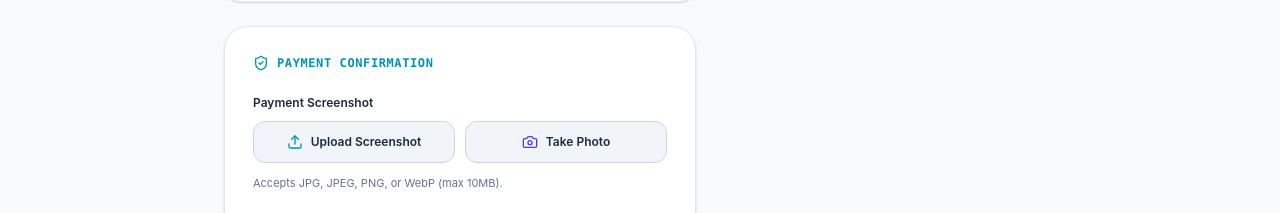
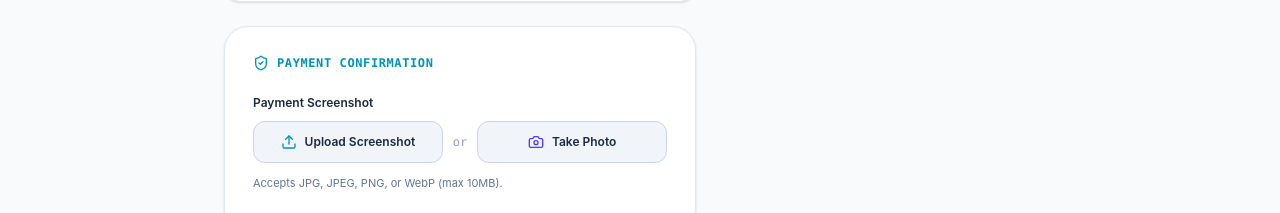
Before and after one commit to SANJAY-N0/3d-web, a React (Vite) app: page /payment in a window 1280 px wide. Shown: the part 1161-1374 px from the top of the page. Built offline with nearby package versions, Linux system fonts and the light colour scheme; no server answers; the database is empty.

Commit message:
feat(payment): implement TASK 12 - payment & UPI flow updates

```diff
--- a/src/components/order/PaymentProofForm.tsx
+++ b/src/components/order/PaymentProofForm.tsx
@@ -181,20 +181,24 @@ export const PaymentProofForm: React.FC<PaymentProofFormProps> = ({
 
         {!screenshotPreview ? (
           <div className="space-y-3">
-            <div className="grid grid-cols-1 sm:grid-cols-2 gap-2.5">
+            <div className="flex flex-col sm:flex-row items-center gap-2.5">
               <button
                 type="button"
                 onClick={() => fileUploadRef.current?.click()}
-                className="w-full py-3 px-4 rounded-xl bg-slate-100 hover:bg-slate-200 dark:bg-neutral-800 dark:hover:bg-neutral-700 text-slate-800 dark:text-neutral-200 text-xs font-semibold flex items-center justify-center gap-2 border border-slate-300 dark:border-neutral-700 transition-colors cursor-pointer"
+                className="w-full sm:flex-1 py-3 px-4 rounded-xl bg-slate-100 hover:bg-slate-200 dark:bg-neutral-800 dark:hover:bg-neutral-700 text-slate-800 dark:text-neutral-200 text-xs font-semibold flex items-center justify-center gap-2 border border-slate-300 dark:border-neutral-700 transition-colors cursor-pointer"
               >
                 <Upload className="w-4 h-4 text-cyan-600 dark:text-cyan-400" />
                 <span>Upload Screenshot</span>
               </button>
 
+              <span className="text-xs font-medium text-slate-400 dark:text-neutral-500 font-mono lowercase">
+                or
+              </span>
+
               <button
                 type="button"
                 onClick={() => cameraInputRef.current?.click()}
-                className="w-full py-3 px-4 rounded-xl bg-slate-100 hover:bg-slate-200 dark:bg-neutral-800 dark:hover:bg-neutral-700 text-slate-800 dark:text-neutral-200 text-xs font-semibold flex items-center justify-center gap-2 border border-slate-300 dark:border-neutral-700 transition-colors cursor-pointer"
+                className="w-full sm:flex-1 py-3 px-4 rounded-xl bg-slate-100 hover:bg-slate-200 dark:bg-neutral-800 dark:hover:bg-neutral-700 text-slate-800 dark:text-neutral-200 text-xs font-semibold flex items-center justify-center gap-2 border border-slate-300 dark:border-neutral-700 transition-colors cursor-pointer"
               >
                 <Camera className="w-4 h-4 text-indigo-600 dark:text-indigo-400" />
                 <span>Take Photo</span>
--- a/src/pages/PaymentPage.tsx
+++ b/src/pages/PaymentPage.tsx
@@ -257,21 +257,25 @@ export const PaymentPage: React.FC = () => {
 
               {!screenshotPreview ? (
                 <div className="space-y-3">
-                  {/* Upload Screenshot button */}
-                  <div className="grid grid-cols-1 sm:grid-cols-2 gap-2.5">
+                  {/* Upload Screenshot / Take Photo buttons */}
+                  <div className="flex flex-col sm:flex-row items-center gap-2.5">
                     <button
                       type="button"
                       onClick={() => fileUploadInputRef.current?.click()}
-                      className="w-full py-3 px-4 rounded-xl bg-slate-100 hover:bg-slate-200 dark:bg-neutral-800 dark:hover:bg-neutral-700 text-slate-800 dark:text-neutral-200 text-xs font-semibold flex items-center justify-center gap-2 border border-slate-300 dark:border-neutral-700 transition-colors cursor-pointer"
+                      className="w-full sm:flex-1 py-3 px-4 rounded-xl bg-slate-100 hover:bg-slate-200 dark:bg-neutral-800 dark:hover:bg-neutral-700 text-slate-800 dark:text-neutral-200 text-xs font-semibold flex items-center justify-center gap-2 border border-slate-300 dark:border-neutral-700 transition-colors cursor-pointer"
                     >
                       <Upload className="w-4 h-4 text-cyan-600 dark:text-cyan-400" />
                       <span>Upload Screenshot</span>
                     </button>
 
+                    <span className="text-xs font-medium text-slate-400 dark:text-neutral-500 font-mono lowercase">
+                      or
+                    </span>
+
                     <button
                       type="button"
                       onClick={() => cameraInputRef.current?.click()}
-                      className="w-full py-3 px-4 rounded-xl bg-slate-100 hover:bg-slate-200 dark:bg-neutral-800 dark:hover:bg-neutral-700 text-slate-800 dark:text-neutral-200 text-xs font-semibold flex items-center justify-center gap-2 border border-slate-300 dark:border-neutral-700 transition-colors cursor-pointer"
+                      className="w-full sm:flex-1 py-3 px-4 rounded-xl bg-slate-100 hover:bg-slate-200 dark:bg-neutral-800 dark:hover:bg-neutral-700 text-slate-800 dark:text-neutral-200 text-xs font-semibold flex items-center justify-center gap-2 border border-slate-300 dark:border-neutral-700 transition-colors cursor-pointer"
                     >
                       <Camera className="w-4 h-4 text-indigo-600 dark:text-indigo-400" />
                       <span>Take Photo</span>
```
